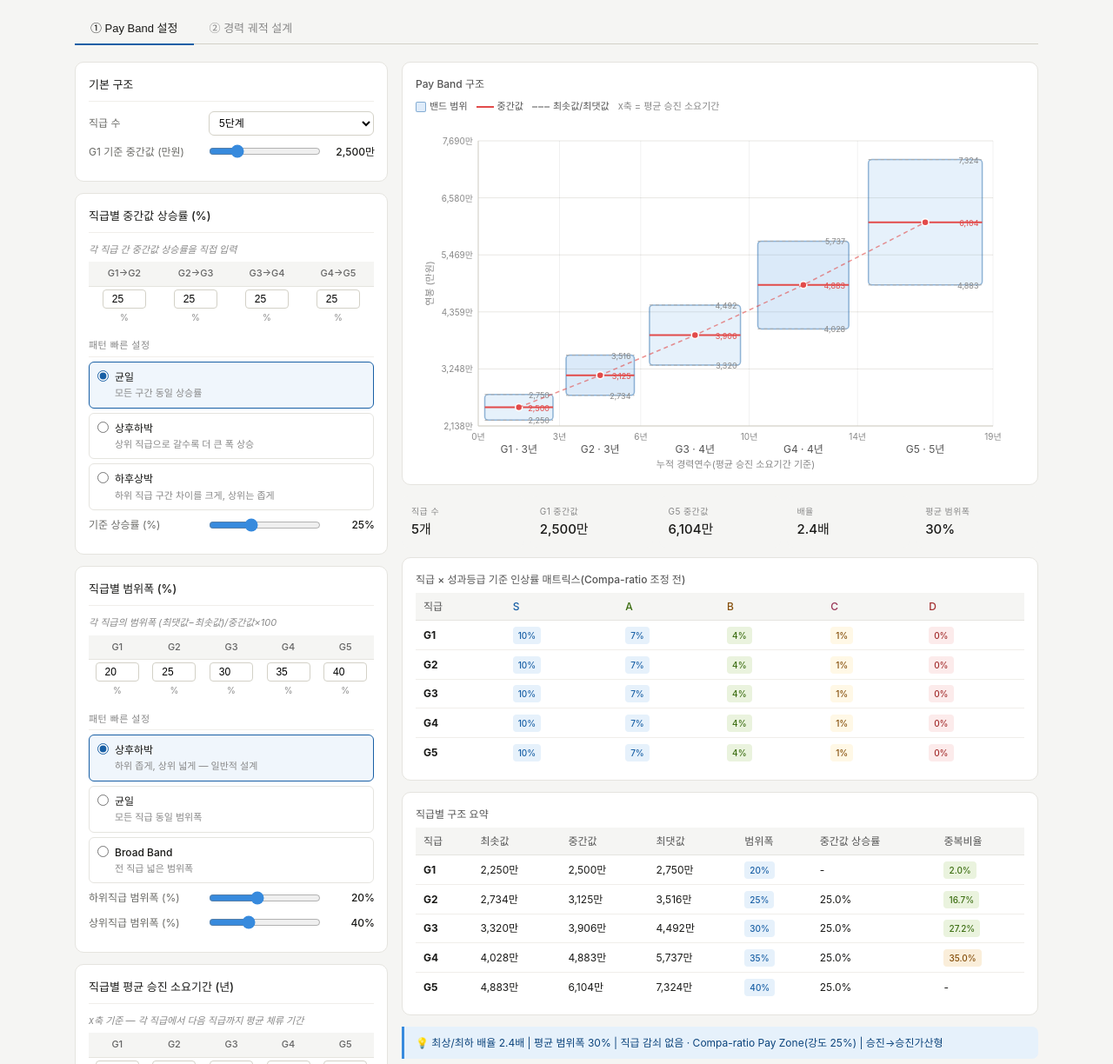
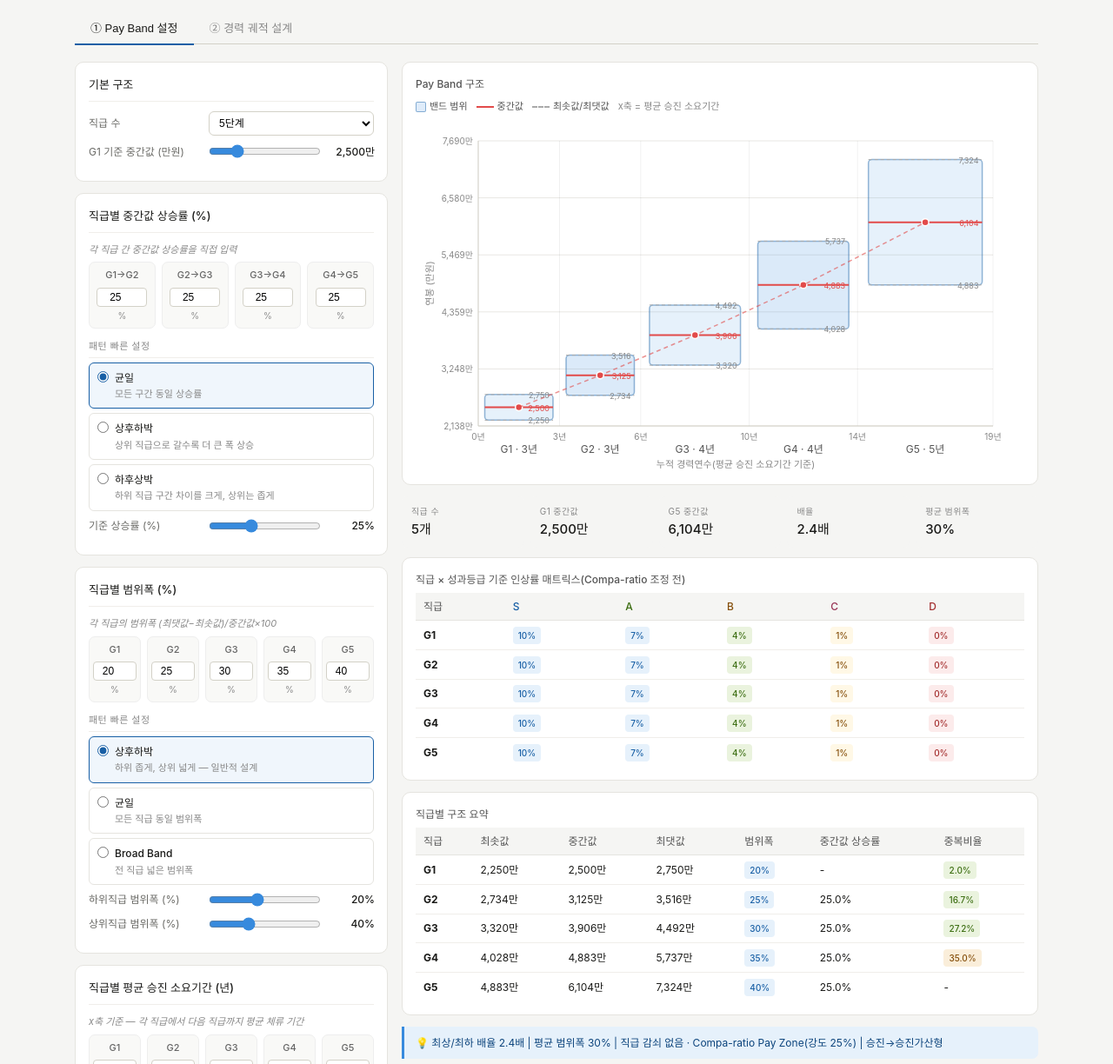
Before and after one commit to woonki-konkuk/salary-trajectory-simulator, a plain HTML site: page index.html in a window 1280 px wide. Shown: the part 76-1300 px from the top of the page at 87% size. Drawn offline with nearby package versions, Linux system fonts and the light colour scheme.

Commit message:
Add files via upload

```diff
--- a/index.html
+++ b/index.html
@@ -74,11 +74,12 @@ select.yr-sel{padding:2px 4px;font-size:11px;border:1px solid #d3d1c7;border-rad
 .radio-opt:hover{border-color:#b5d4f4}.radio-opt.selected{border-color:#185FA5;background:#f0f6fc}
 .radio-opt input[type=radio]{margin-top:2px;accent-color:#185FA5;flex-shrink:0}
 .radio-opt .opt-title{font-size:12px;font-weight:500}.radio-opt .opt-desc{font-size:11px;color:#888;margin-top:1px}
-.grade-tbl{width:100%;border-collapse:collapse;font-size:12px;margin-bottom:4px}
-.grade-tbl th{background:#f5f5f3;padding:5px 3px;text-align:center;font-weight:500;font-size:11px;color:#666;border-bottom:1px solid #e5e4df}
-.grade-tbl td{padding:3px;text-align:center}
-.grade-tbl input[type=number]{width:50px;padding:3px 4px;font-size:12px;border:1px solid #d3d1c7;border-radius:4px;text-align:center}
-.grade-tbl input[type=number]:focus{outline:none;border-color:#185FA5}
+.grade-grid{display:grid;grid-template-columns:repeat(auto-fit,minmax(58px,1fr));gap:7px;margin-bottom:5px;width:100%}
+.grade-cell{background:#f9f9f7;border:1px solid #eee;border-radius:7px;padding:6px 4px;text-align:center;min-width:0}
+.grade-cell .g-label{font-size:11px;color:#666;font-weight:500;margin-bottom:4px;white-space:nowrap}
+.grade-cell input[type=number]{width:100%;max-width:58px;padding:3px 4px;font-size:12px;border:1px solid #d3d1c7;border-radius:4px;text-align:center;background:#fff}
+.grade-cell input[type=number]:focus{outline:none;border-color:#185FA5}
+.grade-cell .unit{display:block;font-size:10px;color:#888;margin-top:2px}
 /* SVG band chart */
 .band-svg-wrap{width:100%;overflow:hidden}
 .band-svg-wrap svg{display:block;width:100%}
@@ -589,30 +590,24 @@ function drawTrajSVG(wrapperId, grades, simsList, names){
 }
 // ============================================================
 function renderMidRiseInputs(){
-  const n=BS.numGrades; let h='<table class="grade-tbl"><thead><tr>';
-  for(let i=0;i<n-1;i++) h+=`<th>G${i+1}→G${i+2}</th>`;
-  h+='</tr></thead><tbody><tr>';
-  for(let i=0;i<n-1;i++) h+=`<td><input type="number" id="mr-${i}" min="1" max="100" value="${BS.midRises[i]||20}" onchange="BS.midRises[${i}]=Math.max(1,+this.value||20);updateBand()"><br><span style="font-size:10px;color:#888">%</span></td>`;
-  h+='</tr></tbody></table>';
+  const n=BS.numGrades; let h='<div class="grade-grid">';
+  for(let i=0;i<n-1;i++) h+=`<div class="grade-cell"><div class="g-label">G${i+1}→G${i+2}</div><input type="number" id="mr-${i}" min="1" max="100" value="${BS.midRises[i]||20}" onchange="BS.midRises[${i}]=Math.max(1,+this.value||20);updateBand()"><span class="unit">%</span></div>`;
+  h+='</div>';
   document.getElementById('midrise-inputs').innerHTML=h;
 }
 
 function renderSpreadInputs(){
-  const n=BS.numGrades; let h='<table class="grade-tbl"><thead><tr>';
-  for(let i=0;i<n;i++) h+=`<th>G${i+1}</th>`;
-  h+='</tr></thead><tbody><tr>';
-  for(let i=0;i<n;i++) h+=`<td><input type="number" id="sp-${i}" min="5" max="100" value="${BS.spreads[i]||20}" onchange="BS.spreads[${i}]=Math.max(5,+this.value||20);updateBand()"><br><span style="font-size:10px;color:#888">%</span></td>`;
-  h+='</tr></tbody></table>';
+  const n=BS.numGrades; let h='<div class="grade-grid">';
+  for(let i=0;i<n;i++) h+=`<div class="grade-cell"><div class="g-label">G${i+1}</div><input type="number" id="sp-${i}" min="5" max="100" value="${BS.spreads[i]||20}" onchange="BS.spreads[${i}]=Math.max(5,+this.value||20);updateBand()"><span class="unit">%</span></div>`;
+  h+='</div>';
   document.getElementById('spread-inputs').innerHTML=h;
 }
 
 function renderPromoDurInputs(){
   const n=BS.numGrades;
-  let h='<table class="grade-tbl"><thead><tr>';
-  for(let i=0;i<n;i++) h+=`<th>${'G'+(i+1)}</th>`;
-  h+='</tr></thead><tbody><tr>';
-  for(let i=0;i<n;i++) h+=`<td><input type="number" id="pd-${i}" min="1" max="15" value="${BS.promoDurations[i]||3}" onchange="BS.promoDurations[${i}]=Math.max(1,+this.value||3);updateBand()"><br><span style="font-size:10px;color:#888">년</span></td>`;
-  h+='</tr></tbody></table>';
+  let h='<div class="grade-grid">';
+  for(let i=0;i<n;i++) h+=`<div class="grade-cell"><div class="g-label">G${i+1}</div><input type="number" id="pd-${i}" min="1" max="15" value="${BS.promoDurations[i]||3}" onchange="BS.promoDurations[${i}]=Math.max(1,+this.value||3);updateBand()"><span class="unit">년</span></div>`;
+  h+='</div>';
   document.getElementById('promo-dur-inputs').innerHTML=h;
 }
 
```
